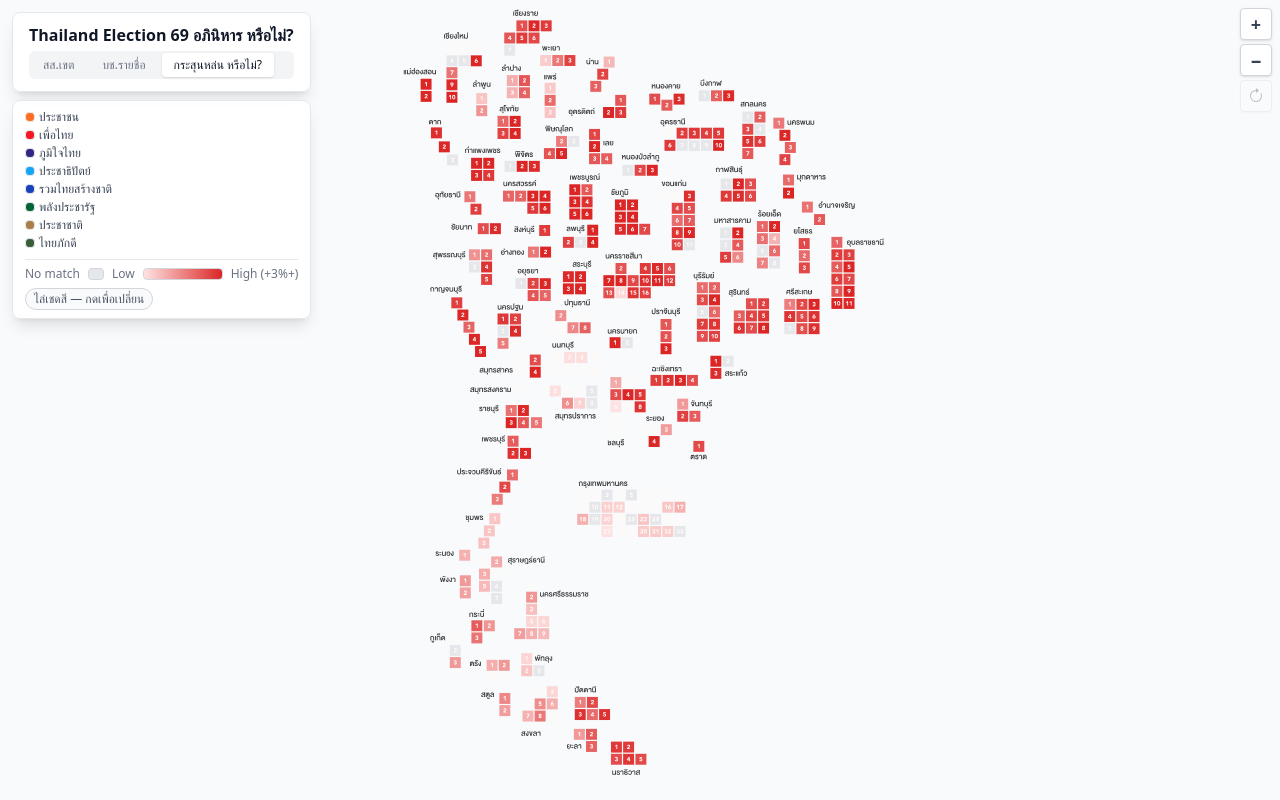
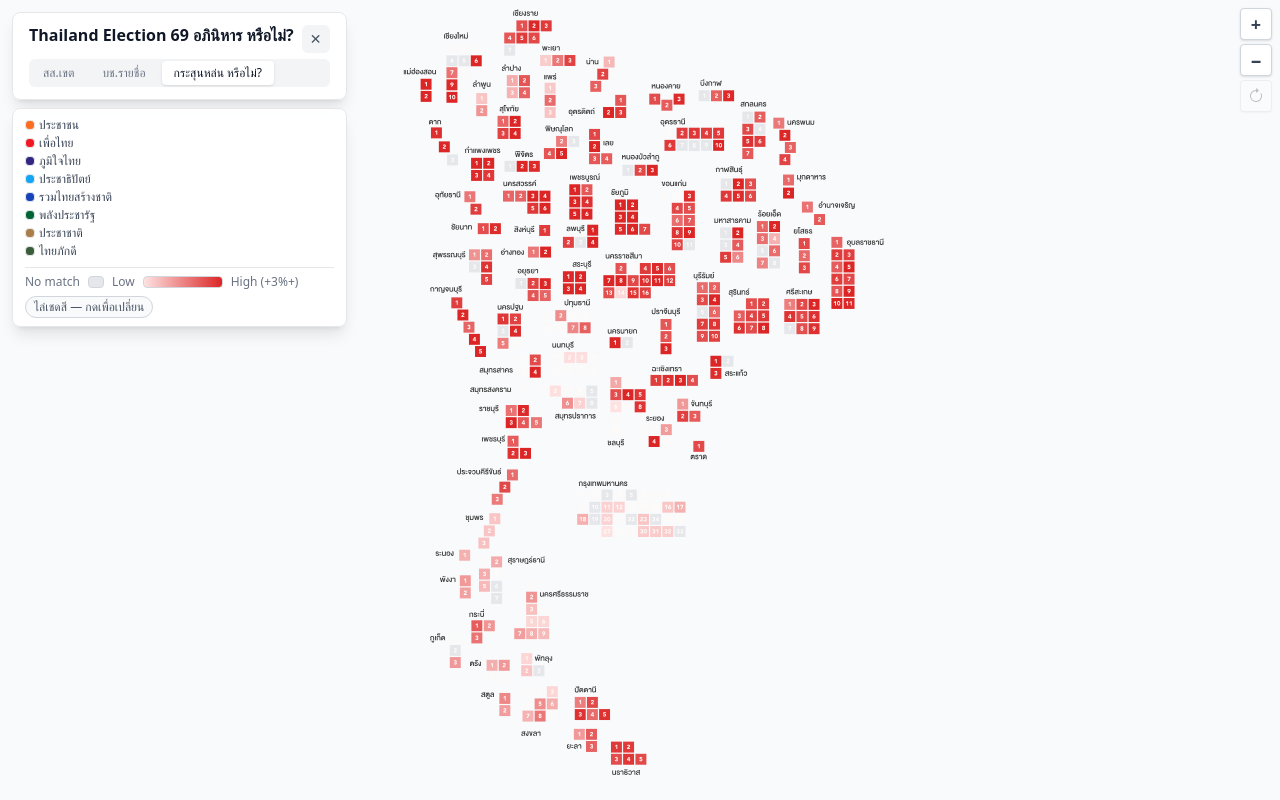
Before and after one commit to klurpicolo/thai-election69-fraud-isn-t, a React (Vite) app in the folder frontend/: page / in a window 1280 px wide. Built offline with nearby package versions, Linux system fonts and the light colour scheme.

Commit message:
add toggle

```diff
--- a/frontend/src/App.tsx
+++ b/frontend/src/App.tsx
@@ -1,4 +1,4 @@
-import { useState, useCallback } from "react";
+import { useState, useCallback, useEffect } from "react";
 import type { ViewMode } from "./lib/types";
 import { useElectionData } from "./hooks/useElectionData";
 import { ElectionMap } from "./components/map/ElectionMap";
@@ -6,10 +6,22 @@ import { ViewToggle } from "./components/ui/ViewToggle";
 import { Tooltip } from "./components/ui/Tooltip";
 import { Legend } from "./components/ui/Legend";
 
+function useIsMobile() {
+  const [isMobile, setIsMobile] = useState(() => window.innerWidth < 768);
+  useEffect(() => {
+    const onResize = () => setIsMobile(window.innerWidth < 768);
+    window.addEventListener("resize", onResize);
+    return () => window.removeEventListener("resize", onResize);
+  }, []);
+  return isMobile;
+}
+
 export default function App() {
   const { data, loading } = useElectionData();
   const [view, setView] = useState<ViewMode>("spillover");
   const [usePartyColor, setUsePartyColor] = useState(false);
+  const isMobile = useIsMobile();
+  const [panelOpen, setPanelOpen] = useState(!isMobile);
   const [hovered, setHovered] = useState<{
     areaCode: string;
     rect: DOMRect;
@@ -53,14 +65,24 @@ export default function App() {
       />
 
       {/* Top-left panel: title + view toggle + legend */}
-      <div className="absolute top-3 left-3 flex flex-col gap-2 pointer-events-none">
+      <div className="absolute top-3 left-3 flex flex-col gap-2 pointer-events-none max-w-[calc(100vw-24px)]">
         <div className="bg-white/90 backdrop-blur-sm rounded-lg shadow-lg border border-gray-200 px-4 py-3 pointer-events-auto">
+          <div className="flex items-start justify-between gap-2">
             <h1 className="text-base font-bold text-gray-900 leading-tight">
               Thailand Election 69 อภินิหาร หรือไม่?
             </h1>
-          <ViewToggle current={view} onChange={setView} />
+            <button
+              onClick={() => setPanelOpen((v) => !v)}
+              className="shrink-0 w-7 h-7 flex items-center justify-center rounded-md bg-gray-100 hover:bg-gray-200 text-gray-600 transition-colors text-sm"
+              aria-label={panelOpen ? "Hide controls" : "Show controls"}
+            >
+              {panelOpen ? "✕" : "☰"}
+            </button>
+          </div>
+          {panelOpen && <ViewToggle current={view} onChange={setView} />}
         </div>
 
+        {panelOpen && (
           <div className="bg-white/90 backdrop-blur-sm rounded-lg shadow-lg border border-gray-200 px-3 py-2 pointer-events-auto">
             <Legend
               view={view}
@@ -69,6 +91,7 @@ export default function App() {
               onTogglePartyColor={() => setUsePartyColor((v) => !v)}
             />
           </div>
+        )}
       </div>
 
       {/* Tooltip */}
```
Lines whose indentation alone changed are shown as unchanged.
